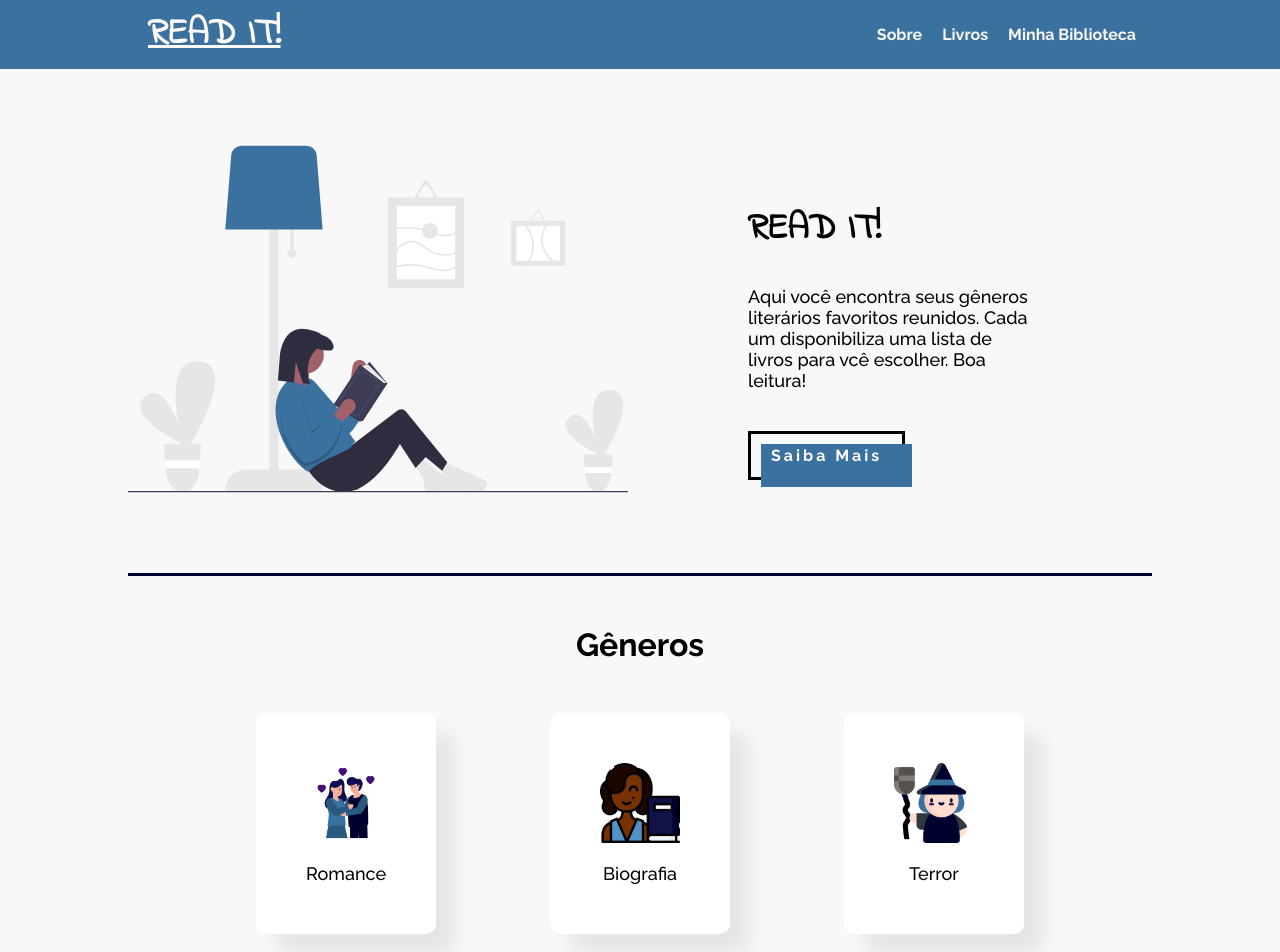
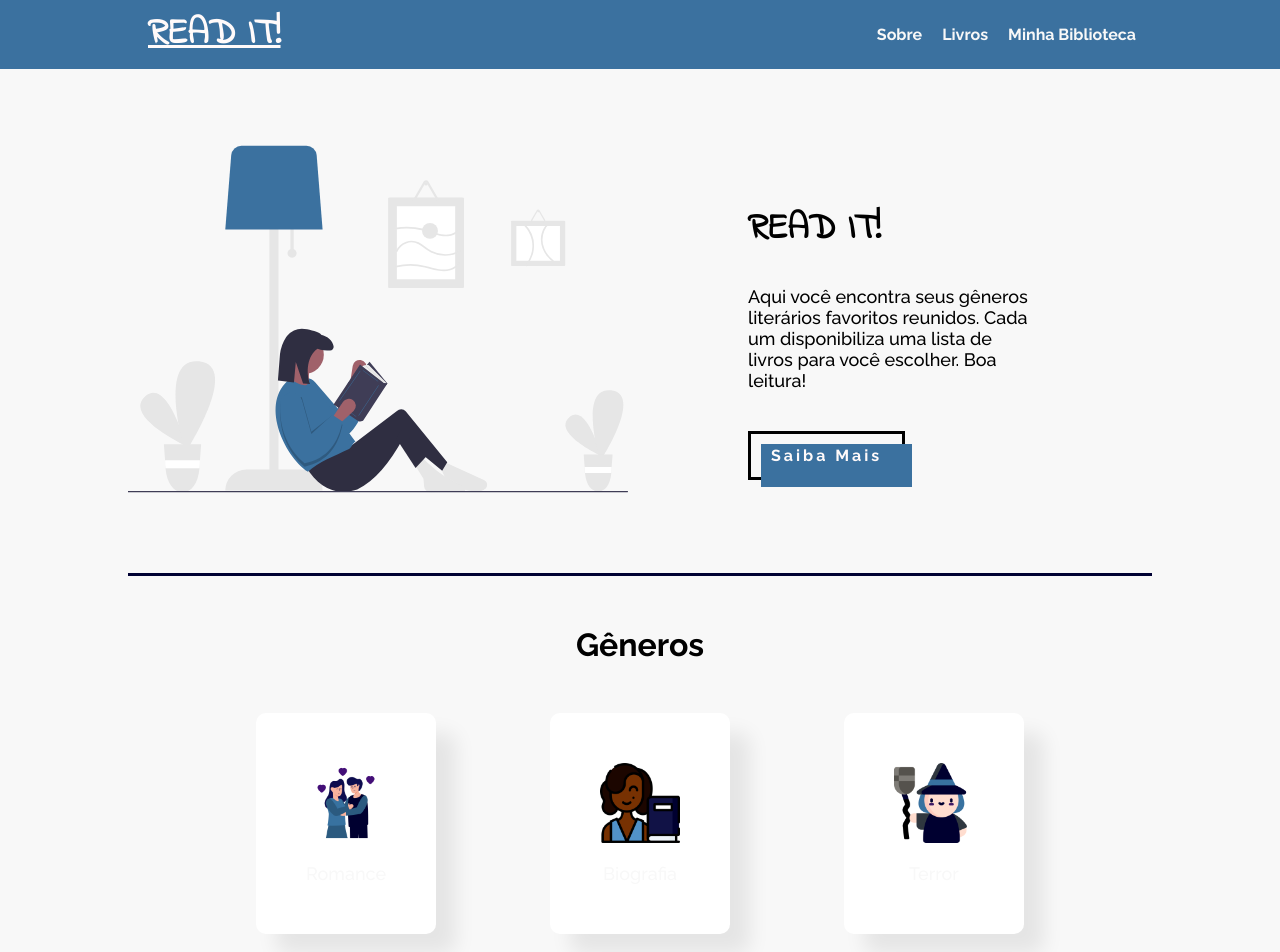
Before and after one commit to AidaFig/ReadIt, a React (Create React App) app: page /livros in a window 1280 px wide. Shown: the top 952 px of the page. Built offline with nearby package versions, Linux system fonts and the light colour scheme; the HTML template or start-up script is replaced by a standard one.

Commit message:
creating the Books page

```diff
--- a/src/pages/Books/Books.jsx
+++ b/src/pages/Books/Books.jsx
@@ -1,65 +1,85 @@
 import { Nav } from "../../components/Nav/Nav";
 import { Footer } from "../../components/Footer/Footer";
 import { Header } from "../../components/Header/Header";
+import { useEffect } from "react";
+import { Link } from "react-router-dom";
 import Aos from "aos";
 import "aos/dist/aos.css";
 import "./BooksStyle.css";
-import { useEffect } from "react";
 
 const genders = [
     {
         id: 1,
         icon: "../assets/icons/romance.png",
         title: "Romance",
+        path: "/romance"
     },
     {
         id: 2,
         icon: "../assets/icons/biografia.png",
         title: "Biografia",
+        path: ""
     },
     {
         id: 3,
         icon: "../assets/icons/witch.png",
         title: "Terror",
+        path: ""
     },
     {
         id: 4,
         icon: "../assets/icons/bardo.png",
         title: "Poesia",
+        path: ""
     },
     {
         id: 5,
         icon: "../assets/icons/villian.png",
         title: "Suspense",
+        path: ""
     },
     {
         id: 6,
         icon: "../assets/icons/self-care.png",
         title: "Auto Ajuda",
+        path: ""
     }
 
 ]
 
 export const Books = () => {
 
+
     useEffect(()=> {
         Aos.init({duration: 1000})
     }, [])
 
+
     return (
     <>
         <Nav />
-        <Header img="../assets/images/reading.svg">Aqui você encontra seus gêneros literários favoritos reunidos. Cada um disponibiliza uma lista de livros para vcê escolher. Boa leitura! </Header>
+        <Header
+        img="../assets/images/reading.svg">
+            Aqui você encontra seus gêneros literários favoritos reunidos. Cada um disponibiliza uma lista de livros para você escolher. Boa leitura!
+        </Header>
+
         <h1 className ="gender-title">Gêneros</h1>
         <div className="gender-container">
         {genders.map(gender =>
-            <div key={gender.id} className="gender-box" data-aos="fade-down">
+            <Link to={gender.path}>
+                <div key={gender.id}
+                    className="gender-box"
+                    data-aos="fade-down"
+                >
+
                 <img
-                src={gender.icon}
-                alt={gender.title}
-                className="gender-icon"/>
-                <p className="gender-name">{gender.title}</p>
-            </div>
+                    src={gender.icon}
+                    alt={gender.title}
+                    className="gender-icon"
+                />
+                    <p className="gender-name">{gender.title}</p>
+                </div>
+            </Link>
         )}
         </div>
         <Footer />
--- a/src/pages/Books/BooksStyle.css
+++ b/src/pages/Books/BooksStyle.css
@@ -50,6 +50,7 @@
     }
 
     .gender-name {
+        color: #000133;
         font-size: 16px;
         font-weight: 600;
     }
```
